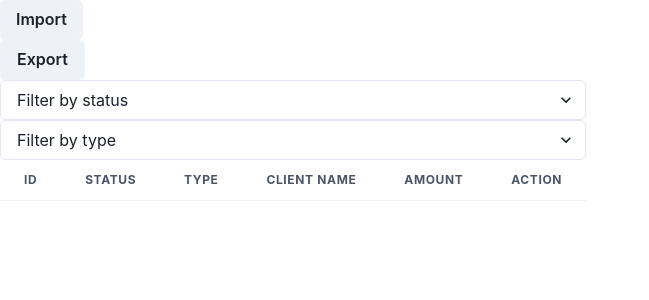
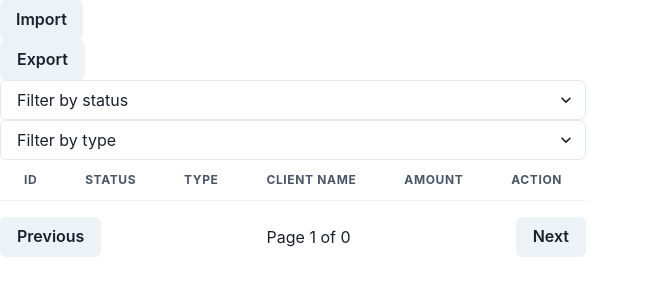
Before and after one commit to Tane4ka170/legiosoft-react-application-for-transaction-management, a React (Vite) app: page / in a window 1280 px wide. Shown: the top 300 px of the page, without its empty margins (0-649 px from the left). Built offline with nearby package versions, Linux system fonts and the light colour scheme.

Commit message:
made pagination

```diff
--- a/src/components/TransactionsTable/TransactionsTable.tsx
+++ b/src/components/TransactionsTable/TransactionsTable.tsx
@@ -9,6 +9,8 @@ import {
   Td,
   Button,
   Select,
+  HStack,
+  Text,
 } from "@chakra-ui/react";
 import ImportTransactions from "../ImportTransactions/ImportTransactions";
 import ExportTransactions from "../ExportTransactions/ExportTransactions";
@@ -27,6 +29,8 @@ const TransactionsTable = () => {
   const [isDeleteModalOpen, setIsDeleteModalOpen] = useState<boolean>(false);
   const [selectedTransaction, setSelectedTransaction] =
     useState<Transaction | null>(null);
+  const [currentPage, setCurrentPage] = useState<number>(1);
+  const transactionsPerPage = 10;
 
   useEffect(() => {
     setFilteredTransactions(
@@ -65,6 +69,18 @@ const TransactionsTable = () => {
     setIsEditModalOpen(false);
   };
 
+  // Get current transactions
+  const indexOfLastTransaction = currentPage * transactionsPerPage;
+  const indexOfFirstTransaction = indexOfLastTransaction - transactionsPerPage;
+  const currentTransactions = filteredTransactions.slice(
+    indexOfFirstTransaction,
+    indexOfLastTransaction
+  );
+
+  const totalPages = Math.ceil(
+    filteredTransactions.length / transactionsPerPage
+  );
+
   return (
     <Box>
       <ImportTransactions onImport={handleImport} />
@@ -96,7 +112,7 @@ const TransactionsTable = () => {
           </Tr>
         </Thead>
         <Tbody>
-          {filteredTransactions.map((transaction) => (
+          {currentTransactions.map((transaction) => (
             <Tr key={transaction.id}>
               <Td>{transaction.id}</Td>
               <Td>{transaction.status}</Td>
@@ -118,6 +134,25 @@ const TransactionsTable = () => {
           ))}
         </Tbody>
       </Table>
+      <HStack mt={4} justifyContent="space-between">
+        <Button
+          onClick={() => setCurrentPage((prev) => Math.max(prev - 1, 1))}
+          disabled={currentPage === 1}
+        >
+          Previous
+        </Button>
+        <Text>
+          Page {currentPage} of {totalPages}
+        </Text>
+        <Button
+          onClick={() =>
+            setCurrentPage((prev) => Math.min(prev + 1, totalPages))
+          }
+          disabled={currentPage === totalPages}
+        >
+          Next
+        </Button>
+      </HStack>
       <EditTransactionModal
         isOpen={isEditModalOpen}
         onClose={() => setIsEditModalOpen(false)}
```
